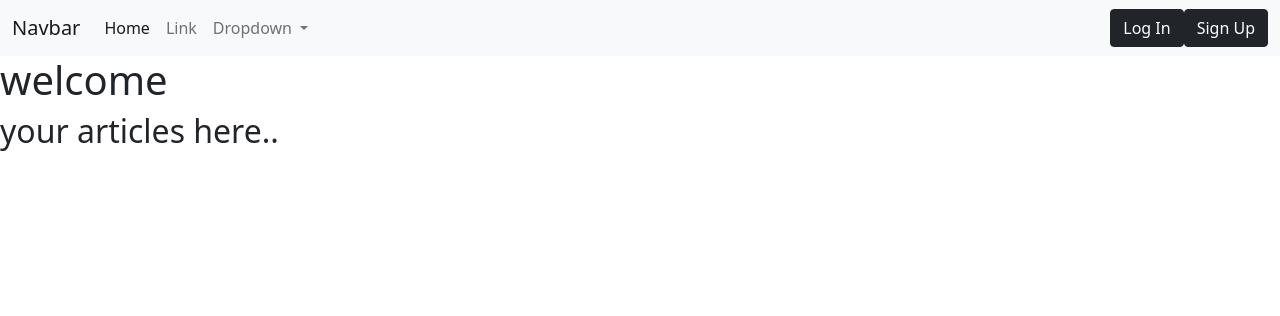
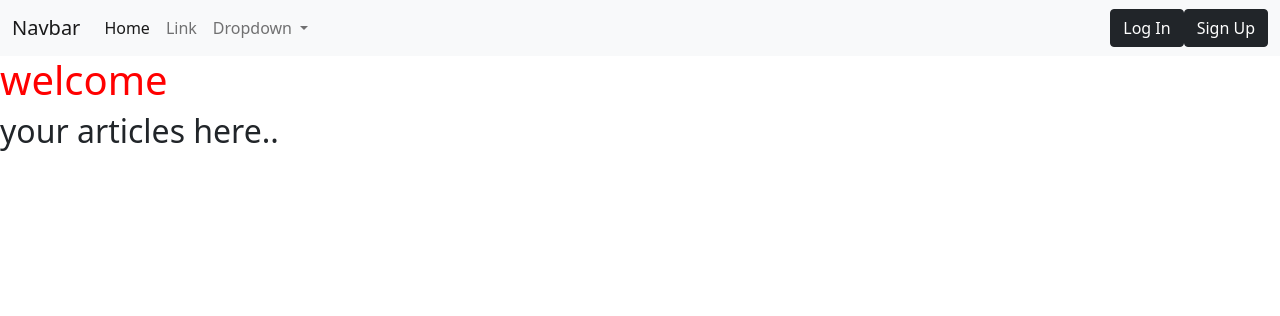
Before and after one commit to REXIANN/django_redis, a Django app: page /articles/ in a window 1280 px wide. Shown: the top 316 px of the page. Run offline with Django 3.2, Linux system fonts and the light colour scheme.

Commit message:
static files added

```diff
--- /dev/null
+++ b/static/style.css
@@ -0,0 +1,5 @@
+@charset "utf-8";
+
+h1 {
+  color: red;
+}
--- a/templates/base.html
+++ b/templates/base.html
@@ -6,6 +6,7 @@
     <meta chareset="UTF-8">
     <title>Django for Redis</title>
     <!-- link tags will be here -->
+    <link rel="stylesheet" href="{% static 'style.css' %}">
     <link href="https://cdn.jsdelivr.net/npm/bootstrap@5.0.0-beta1/dist/css/bootstrap.min.css" rel="stylesheet" integrity="sha384-giJF6kkoqNQ00vy+HMDP7azOuL0xtbfIcaT9wjKHr8RbDVddVHyTfAAsrekwKmP1" crossorigin="anonymous">
   </head>
   <body>
```
Also changed, not shown: django_redis/settings.py (+6 -4 lines).
